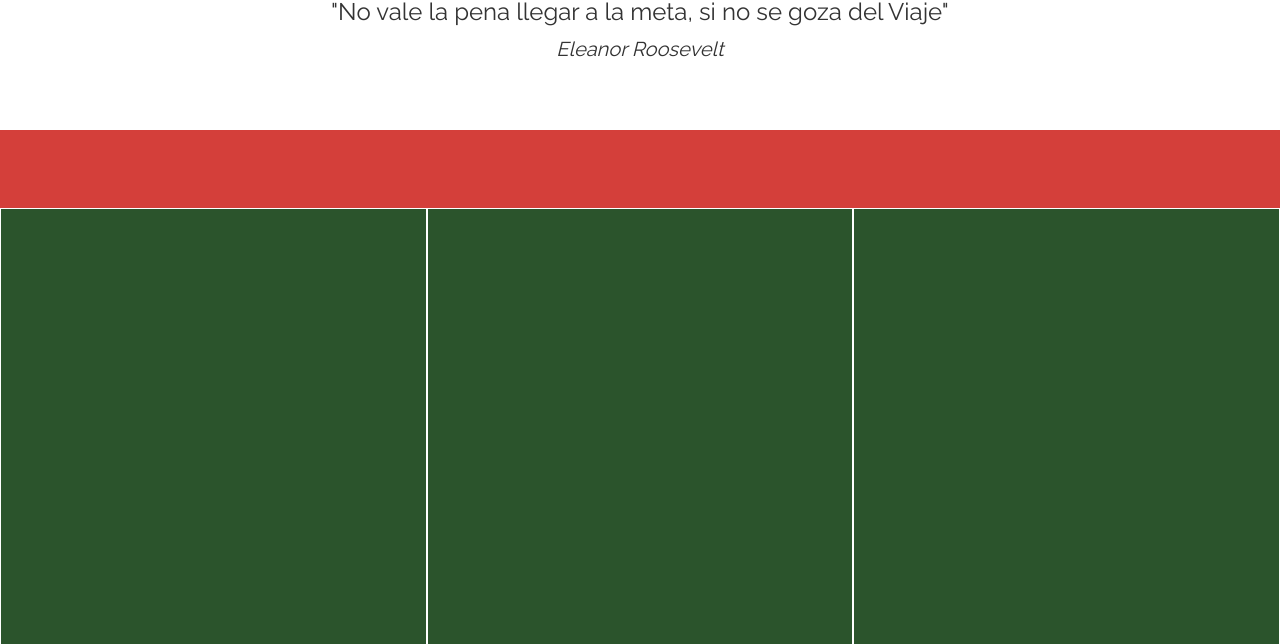
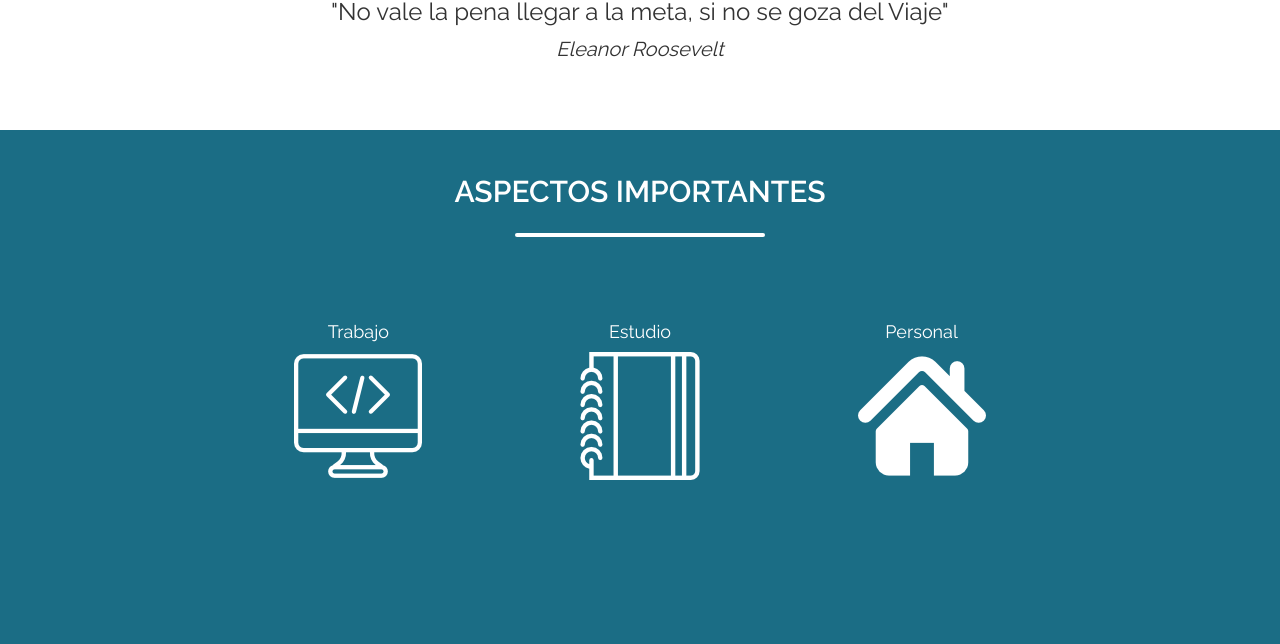
Before and after one commit to Feireca/Proyecto1, a plain HTML site: page index.html in a window 1280 px wide. Shown: the part 870-1514 px from the top of the page. Drawn offline with nearby package versions, Linux system fonts and the light colour scheme.

Commit message:
imgs y cambios

```diff
--- a/css/style.css
+++ b/css/style.css
@@ -47,6 +47,8 @@ body {
 
 #opciones {
     height: 65%;
+    padding-left: 17%;
+    padding-right: 17%;
 }
 
 .chiquito{
@@ -68,14 +70,63 @@ body {
 }
 
 #opciones #titulo {
-    background-color: #d43f3a;
-    height: 15%;
+    height: 35%;
 }
 
 #opciones .op {
-    background-color: #2b542c;
-    height: 85%;
+    height: 65%;
     width: 33.33333333333333%;
-    border: 1px solid white;
     float: left;
+    display: table;
+    position: relative;
 }
+
+#titulo {
+    display: table;
+    position: relative;
+    width: 100%;
+}
+
+#opciones #titulo h2 {
+    color: white;
+    display: table-cell;
+    text-align: center;
+    vertical-align: middle;
+}
+
+#opciones .op .opc {
+    display: table-cell;
+    text-align: center;
+    vertical-align: top;
+}
+
+#opciones .op .opc:hover {
+    animation: bounce 1.5s;
+    cursor: pointer;
+}
+
+#opciones .op .opc h4 {
+    color: white;
+}
+
+#opciones #titulo .star {
+    max-width: 250px;
+    margin: 25px auto 30px;
+    padding: 0;
+    text-align: center;
+    border: none;
+    border-top: solid 4px;
+    border-radius: 32px;
+}
+
+#opciones #titulo .star:after {
+    font-family: FontAwesome;
+    font-size: 20px;
+    position: relative;
+    top: -1.1em;
+    display: inline-block;
+    padding: 0 .25em;
+    font-weight: bold;
+    content: '\00003C' '\000020' '\00002F' '\000020' '\00003E';
+    background-color: #1b6d85;
+}
--- a/index.html
+++ b/index.html
@@ -8,6 +8,9 @@
         <link href="css/bootstrap.min.css" rel="stylesheet">
         <link href="css/style.css" rel="stylesheet">
         <link href="//fonts.googleapis.com/css?family=Raleway:400,300,600" rel="stylesheet" type="text/css">
+        <link rel="icon" href="img/favicon.ico">
+        <link rel="stylesheet"
+              href="https://cdnjs.cloudflare.com/ajax/libs/animate.css/3.5.2/animate.min.css">
     </head>
     <body>
         <section id="imagen">
@@ -23,25 +26,37 @@
             </div>
             <div id="opciones">
                 <div id="titulo">
-
+                    <h2>
+                        <strong>ASPECTOS IMPORTANTES</strong>
+                        <hr class="star">
+                    </h2>
                 </div>
                 <div class="op">
-
+                    <div class="opc">
+                        <h4>Trabajo</h4>
+                        <img src="img/coding.png" alt="trabajo">
+                    </div>
                 </div>
                 <div class="op">
-
+                    <div class="opc">
+                        <h4>Estudio</h4>
+                        <img src="img/notebook.png" alt="estudio">
+                    </div>
                 </div>
                 <div class="op">
-
+                    <div class="opc">
+                        <h4>Personal</h4>
+                        <img src="img/home-icon-silhouette.png" alt="personal">
+                    </div>
                 </div>
             </div>
             <div class="blanco">
                 <div class="redes">
                     <a href="https://www.facebook.com/Ireguix">
-                        <img src="img/facebook.PNG" alt="facebook" height="40%">
+                        <img src="img/facebook.PNG" alt="facebook" height=30%">
                     </a>
                     <a href="https://twitter.com/InfoSec44">
-                        <img src="img/twitter.PNG" alt="twitter" height="40%">
+                        <img src="img/twitter.PNG" alt="twitter" height="30%">
                     </a>
                 </div>
             </div>
```
Also changed, not shown: img/coding.png (added), img/favicon.ico (added), img/home-icon-silhouette.png (added), img/notebook.png (added).
